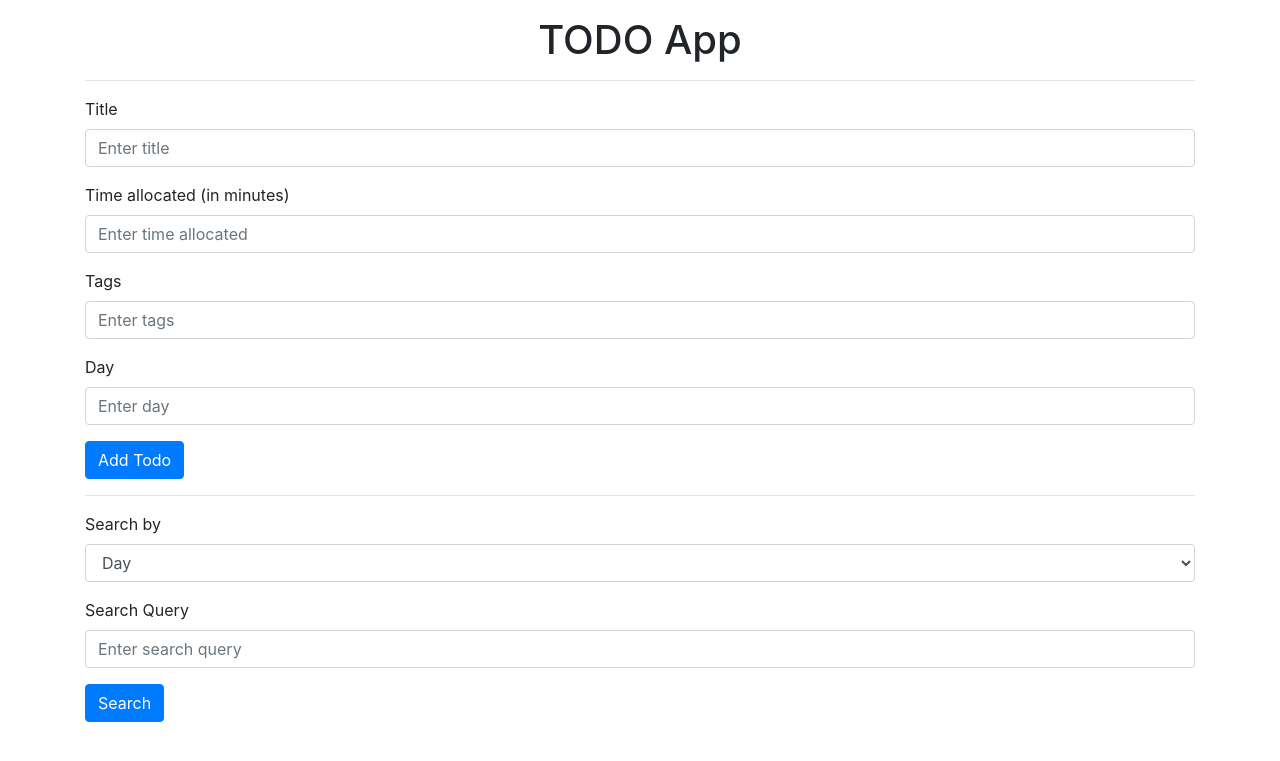
After one commit to AadityaSubedi/bigdata, a Flask app: page / in a window 1280 px wide. The commit adds this page. Shown: the top 761 px of the page. Run offline with Flask 2, Linux system fonts and the light colour scheme; some libraries are stand-ins or nearby versions.

Commit message:
final code

```diff
--- a/app.py
+++ b/app.py
@@ -4,6 +4,7 @@ from flask import Flask, redirect, render_template, request
 from pymongo import MongoClient
 from json import loads
 from bson.json_util import dumps
+from bson.objectid import ObjectId
 # Create a Flask app
 app = Flask(__name__)
 
@@ -17,8 +18,14 @@ collection = db["todo_collection"]
 # create an Elasticsearch object
 es = Elasticsearch(
     hosts=["http://localhost:9200"], # specify the host and port of your Elasticsearch instance
-    basic_auth=('aaditya', 'aaditya'), # provide your username and password for authentication
+    basic_auth=('arpanuu', 'gyawali'), # provide your username and password for authentication
 )
+
+# Define a route to add a new todo
+@app.route('/', methods=['GET', 'POST'])
+def home():
+    # Render the add todo form template
+    return render_template('home.html')
 
 # Define a route to add a new todo
 @app.route('/add_todo', methods=['GET', 'POST'])
@@ -33,13 +40,16 @@ def add_todo():
         # Insert the todo into MongoDB
         todo = {"title": title, "time_allocated": time_allocated, "tags": tags, "day": day}
         collection.insert_one(todo)
+        todo_id = todo["_id"]
+        del todo["_id"]
         todo =loads(dumps(todo))
 
 
         # Index the todo in ElasticSearch
-        es.index(index="todos", document=todo, id=1)
+        es.index(index="todos", body=todo, id = todo_id)
 
         # Redirect to the home page
+        # return redirect('/add_todo')
         return redirect('/')
 
     # Render the add todo form template
@@ -51,18 +61,25 @@ def search():
     if request.method == 'POST':
         # Get the search query from the user
         query = request.form['query']
+        tag = request.form['search_type']
 
         # Search for the query in ElasticSearch
-        results = es.search(index="todos", body={"query": {"match": {"day": query}}})
+        if (tag == 'day'):
+            results = es.search(index="todos", body={"query": {"match": {"day": query}}})
+        else:
+            results = es.search(index="todos", body={"query": {"match": {"tags": query}}})
+        print(results)
 
         # Get the ids of the matching todos
-        ids = [hit['_id'] for hit in results['hits']['hits']]
+        ids = [ObjectId(hit['_id']) for hit in results['hits']['hits']]
+        print(ids)
 
         # Get the matching todos from MongoDB
         todos = collection.find({"_id": {"$in": ids}})
+        todos = loads(dumps(todos))
 
         # Render the search results template
-        return render_template('search_results.html', todos=todos)
+        return render_template('home.html', todos=todos, search = True)
 
     # Render the search form template
     return render_template('search_form.html')
--- /dev/null
+++ b/templates/home.html
@@ -0,0 +1,96 @@
+<!-- <!DOCTYPE html>
+<html>
+	<head>
+		<meta charset="utf-8" />
+		<title>Our TODO App</title>
+	</head>
+	<body>
+		<h1>Our TODO App</h1>
+		<button
+			type="reset"
+			onclick="location.href='http://localhost:5000/add_todo'"
+		>
+			Add TODO
+		</button>
+		<br />
+		<button type="reset" onclick="location.href='http://localhost:5000/search'">
+			Search TODO
+		</button>
+	</body>
+</html> -->
+<!doctype html>
+<html lang="en">
+  <head>
+    <!-- Required meta tags -->
+    <meta charset="utf-8">
+    <meta name="viewport" content="width=device-width, initial-scale=1, shrink-to-fit=no">
+
+    <!-- Bootstrap CSS -->
+    <link rel="stylesheet" href="https://stackpath.bootstrapcdn.com/bootstrap/4.3.1/css/bootstrap.min.css" integrity="sha384-ggOyR0iXCbMQv3Xipma34MD+dH/1fQ784/j6cY/iJTQUOhcWr7x9JvoRxT2MZw1T" crossorigin="anonymous">
+
+    <title>TODO App</title>
+  </head>
+  <body>
+    <div class="container mt-3">
+      <h1 class="text-center">TODO App</h1>
+      <hr>
+
+      <form method="post" action="{{ url_for('add_todo') }}">
+        <div class="form-group">
+          <label for="title">Title</label>
+          <input type="text" class="form-control" id="title" name="title" placeholder="Enter title" required>
+        </div>
+        <div class="form-group">
+          <label for="time">Time allocated (in minutes)</label>
+          <input type="number" class="form-control" id="time_allocated" name="time_allocated" placeholder="Enter time allocated" required>
+        </div>
+        <div class="form-group">
+          <label for="tags">Tags</label>
+          <input type="text" class="form-control" id="tags" name="tags" placeholder="Enter tags" required>
+        </div>
+        <div class="form-group">
+          <label for="day">Day</label>
+          <input type="text" class="form-control" id="day" name="day" placeholder="Enter day" required>
+        </div>
+        <button type="submit" class="btn btn-primary">Add Todo</button>
+      </form>
+
+      <hr>
+
+      <form method="post" action="{{ url_for('search') }}">
+        <div class="form-group">
+          <label for="search_type">Search by</label>
+          <select class="form-control" id="search_type" name="search_type">
+            <option value="day">Day</option>
+            <option value="tags">Tags</option>
+          </select>
+        </div>
+        <div class="form-group">
+          <label for="search_query">Search Query</label>
+          <input type="text" class="form-control" id="query" name="query" placeholder="Enter search query" required>
+        </div>
+        <button type="submit" class="btn btn-primary">Search</button>
+      </form>
+      <br>
+    {% if search %}
+
+    <h1>Search Results</h1>
+    {% if todos %}
+		<ul>
+			{% for todo in todos %}
+			<li>
+				{{ todo.title }} - {{ todo.time_allocated }} - {{ todo.tags }} - {{
+				todo.day }}
+			</li>
+			{% endfor %}
+		</ul>
+		{% else %}
+		<p>No results found.</p>
+		{% endif %}
+    {% endif %}
+    </div>
+
+    <!-- Optional JavaScript -->
+    <!-- jQuery first, then Popper.js, then Bootstrap JS -->
+    <script src="https://code.jquery.com/jquery-3.3.1.slim.min.js" integrity="sha384-q8i/X+965DzO0rT7abK41JStQIAqVgRVzpbzo5smXKp4YfRvH+8abtTE1Pi6jizo" crossorigin="anonymous"></script>
+    <script src="https://cdn.jsdelivr.net/npm/popper.js@1.14.7/dist/umd/popper.min.js" integrity="sha384-UO2eT0CpHqdSJQ6hJ
```
Also changed, not shown: requirements.txt (added, +13 -0 lines), templates/add_todo_form.html (+18 -10 lines), templates/search_form.html (+15 -3 lines), templates/search_results.html (+8 -2 lines), test.py (+6 -1 lines), Asset/Demo.gif (added), README.md (added).
